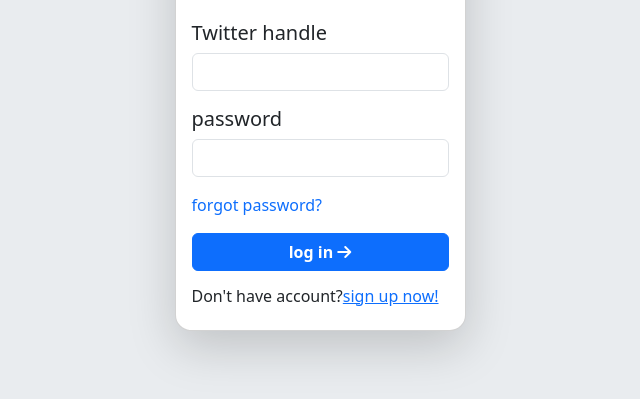
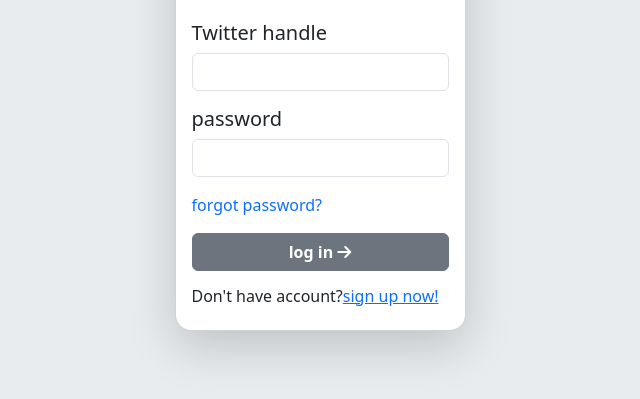
Before and after one commit to Geethasrivalli/html, a plain HTML site: page login.html in a window 1280 px wide. Shown: the part 275-674 px from the top of the page, without its empty margins (320-960 px from the left). Drawn offline with nearby package versions, Linux system fonts and the light colour scheme.

Commit message:
secondary

```diff
--- a/login.html
+++ b/login.html
@@ -27,7 +27,7 @@
 </div>
        <a class="mb-3 text-decoration-none text-decoration-secondary">forgot password?</a>
 
-    <button class="btn btn-primary mb-3"><b>log in <i class="fa-solid fa-arrow-right"></i></b></button>
+    <button class="btn btn-secondary mb-3"><b>log in <i class="fa-solid fa-arrow-right"></i></b></button>
     <h6>Don't have account?<a href="Sign up now!">sign up now!</a></h6>
 </form>
     </body>
```
